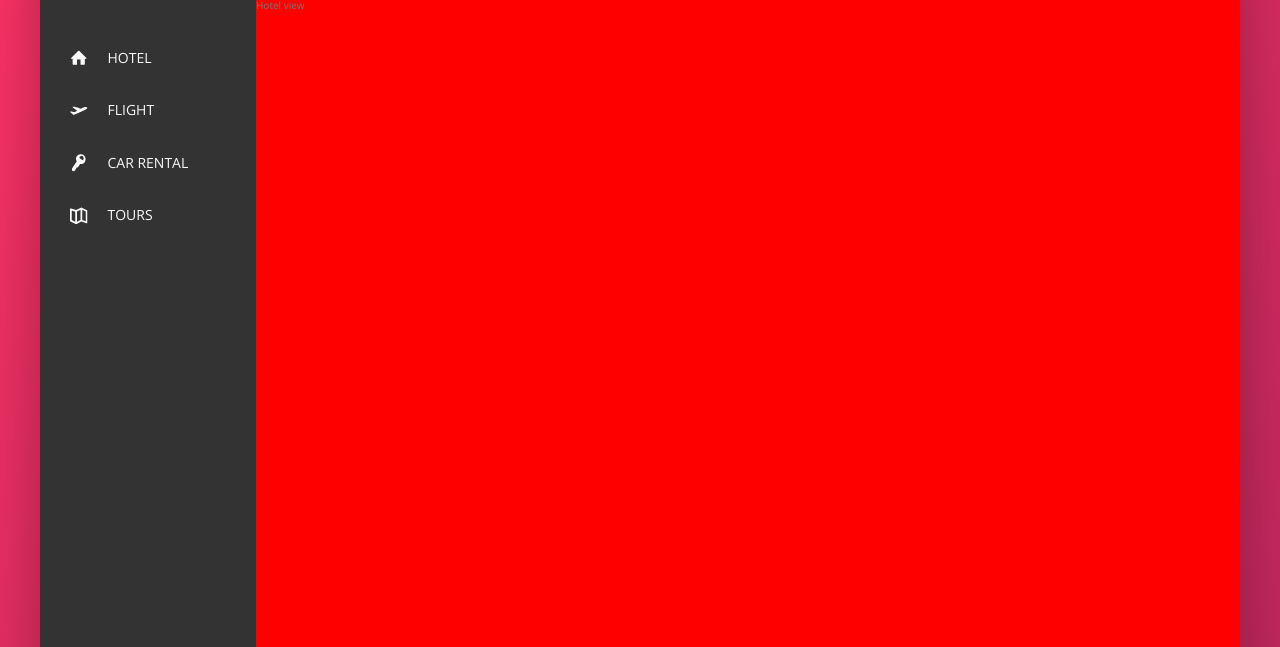
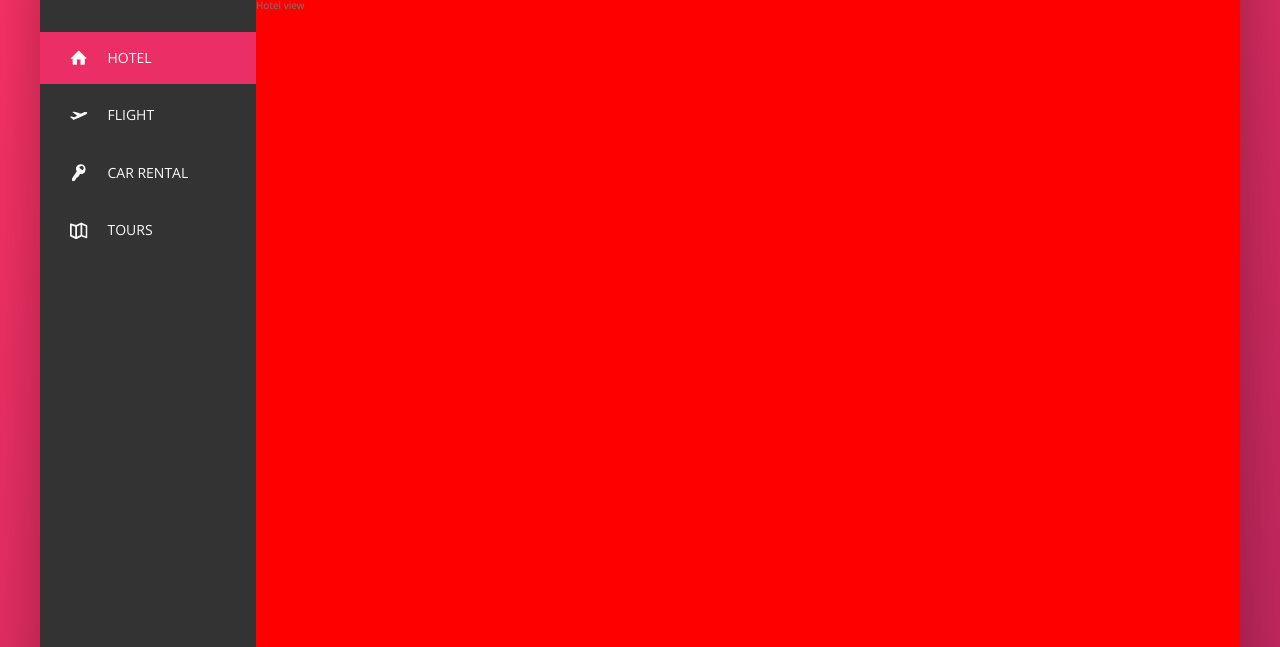
Before and after one commit to Davcode1234/Trillo-app, a plain HTML site: page index.html in a window 1280 px wide. Shown: the part 153-800 px from the top of the page. Drawn offline with nearby package versions, Linux system fonts and the light colour scheme.

Commit message:
Add animations to the sidebar

```diff
--- a/css/style.css
+++ b/css/style.css
@@ -150,6 +150,25 @@ body {
   font-size: 1.4rem;
   list-style: none;
   margin-top: 3.5rem; }
+  .side-nav__item {
+    position: relative; }
+    .side-nav__item:not(:last-child) {
+      margin-bottom: 0.5rem; }
+  .side-nav__item::before {
+    content: "";
+    position: absolute;
+    top: 0;
+    left: 0;
+    height: 100%;
+    width: 3px;
+    background-color: var(--color-primary);
+    transform: scaleY(0);
+    transition: transform 0.2s, width 0.4s cubic-bezier(1, 0, 0, 1) 0.2s, background-color 0.1s; }
+  .side-nav__item:hover::before, .side-nav__item--active::before {
+    transform: scaleY(1);
+    width: 100%; }
+  .side-nav__item:active::before {
+    background-color: var(--color-primary-light); }
   .side-nav__link:link, .side-nav__link:visited {
     color: var(--color-Grey-light-1);
     text-decoration: none;
@@ -157,7 +176,9 @@ body {
     display: block;
     padding: 1.5rem 3rem;
     display: flex;
-    align-items: center; }
+    align-items: center;
+    position: relative;
+    z-index: 10; }
   .side-nav__icon {
     width: 1.75rem;
     height: 1.75rem;
--- a/index.html
+++ b/index.html
@@ -61,7 +61,7 @@
       <div class="content">
         <nav class="sidebar">
           <ul class="side-nav">
-            <li class="side-nav__item">
+            <li class="side-nav__item side-nav__item--active">
               <a href="#" class="side-nav__link">
                 <svg class="side-nav__icon">
                   <use xlink:href="img/sprite.svg#icon-home"></use>
--- a/sass/_components.scss
+++ b/sass/_components.scss
@@ -124,6 +124,34 @@
   margin-top: 3.5rem;
 
   &__item {
+    position: relative;
+
+    &:not(:last-child) {
+      margin-bottom: 0.5rem;
+    }
+  }
+
+  &__item::before {
+    content: "";
+    position: absolute;
+    top: 0;
+    left: 0;
+    height: 100%;
+    width: 3px;
+    background-color: var(--color-primary);
+    transform: scaleY(0);
+    transition: transform 0.2s, width 0.4s cubic-bezier(1, 0, 0, 1) 0.2s,
+      background-color 0.1s;
+  }
+
+  &__item:hover::before,
+  &__item--active::before {
+    transform: scaleY(1);
+    width: 100%;
+  }
+
+  &__item:active::before {
+    background-color: var(--color-primary-light);
   }
 
   &__link:link,
@@ -135,6 +163,8 @@
     padding: 1.5rem 3rem;
     display: flex;
     align-items: center;
+    position: relative;
+    z-index: 10;
   }
 
   &__icon {
```
